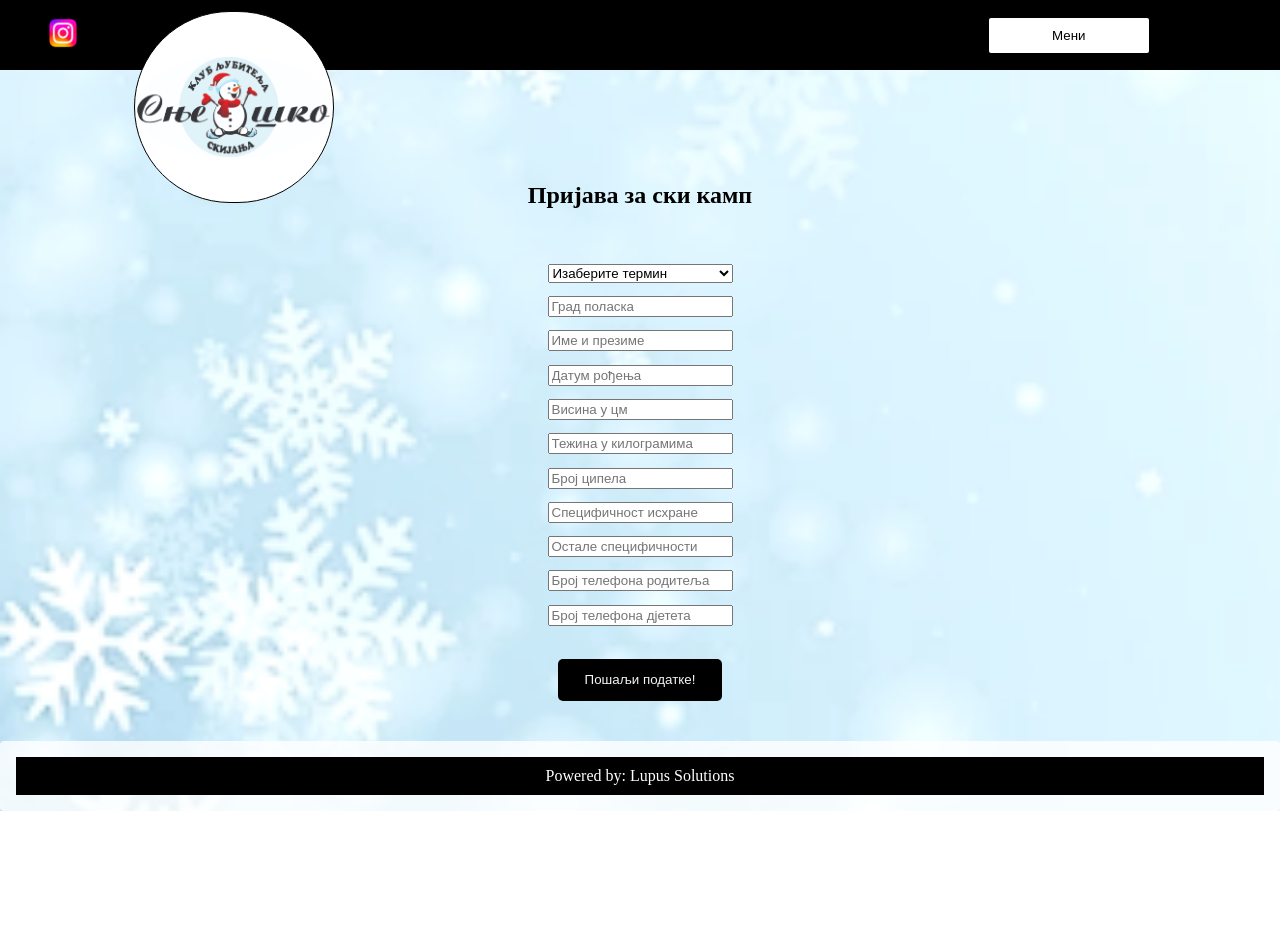
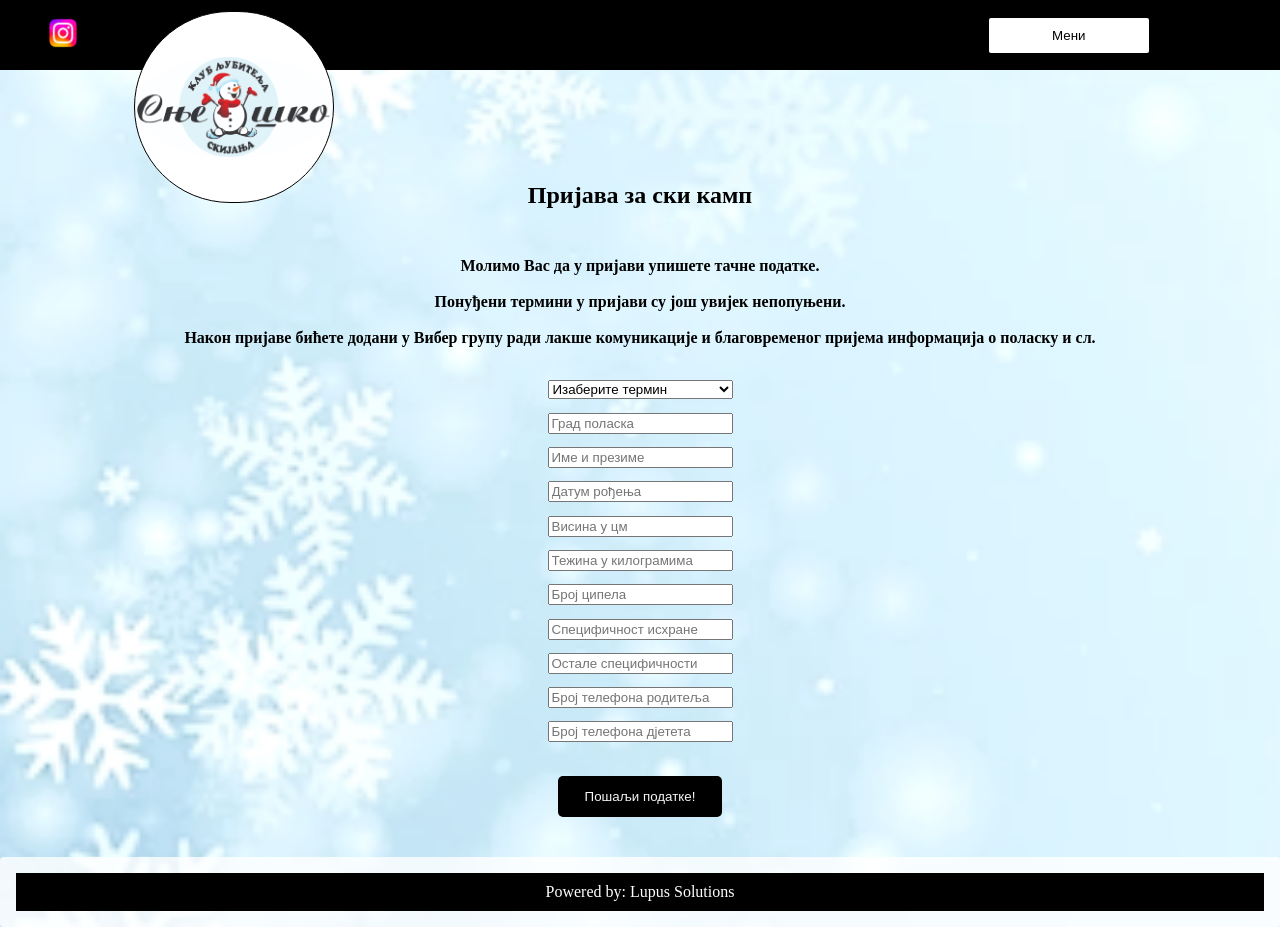
Before and after one commit to Lupus93v/skikamp, a React (Create React App) app: page /applyform in a window 1280 px wide. Before the commit the page ends 811 px from the top, so only its background shows below. Built offline with nearby package versions, Linux system fonts and the light colour scheme; a web font is replaced by a local one.

Commit message:
app page

```diff
--- a/src/Pages/ApplyForm.js
+++ b/src/Pages/ApplyForm.js
@@ -43,6 +43,11 @@ export default function ApplyForm() {
   return (
     <div className="apply-form">
       <h2>Пријава за ски камп</h2>
+      <h4>Молимо Вас да у пријави упишете тачне податке.</h4>
+      <br />
+      <h4>Понуђени термини у пријави су још увијек непопуњени.</h4>
+      <br />
+      <h4>Након пријаве бићете додани у Вибер групу ради лакше комуникације и благовременог пријема информација о поласку и сл.</h4>
       <form onSubmit={handleSubmit}>
         <select
           name="departure"
--- a/src/index.css
+++ b/src/index.css
@@ -536,7 +536,8 @@ input {
 }
 
 select {
-  margin: 0.5em
+  margin: 0.5em;
+  margin-top: 2.5em;
 }
 
 .apply-form button {
```
